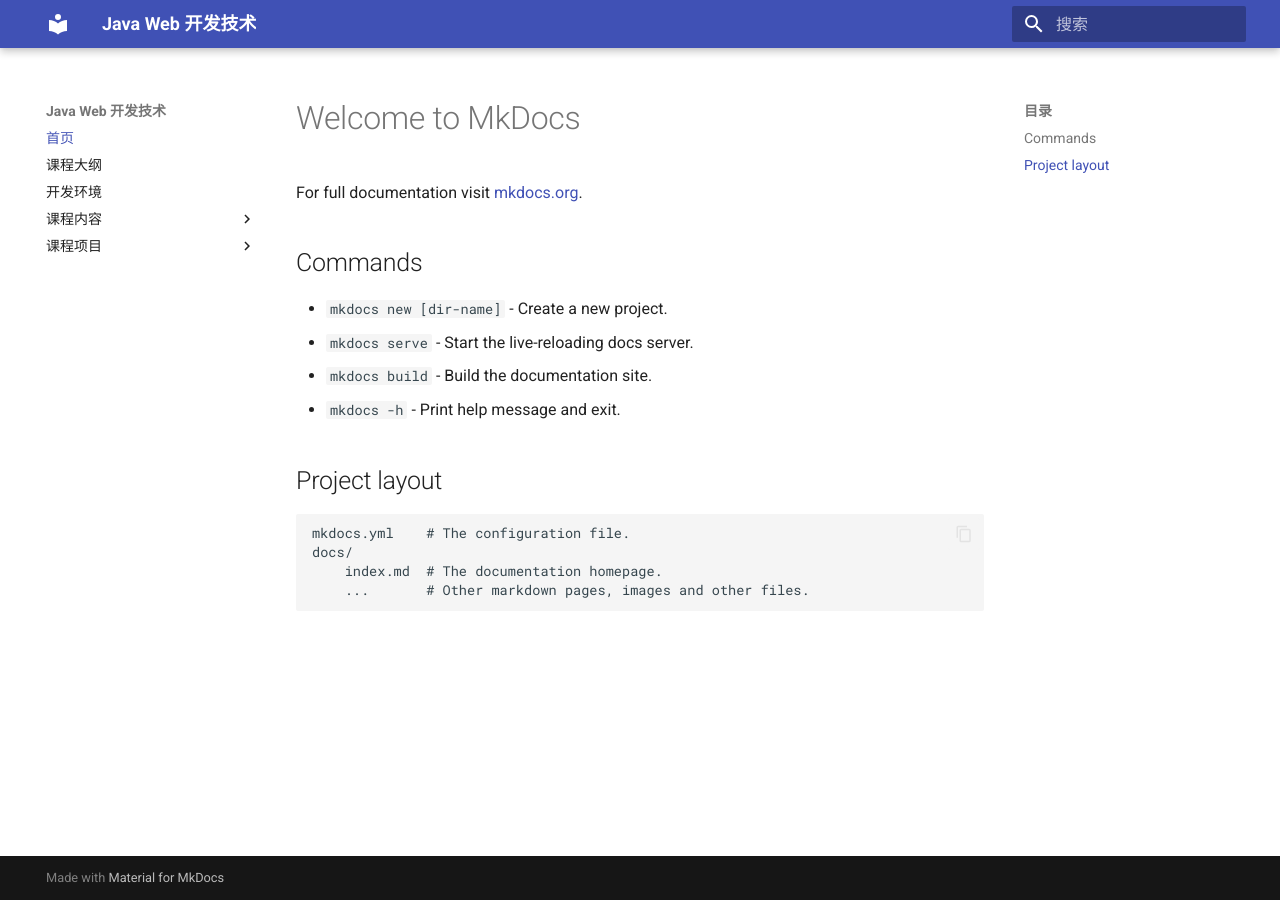
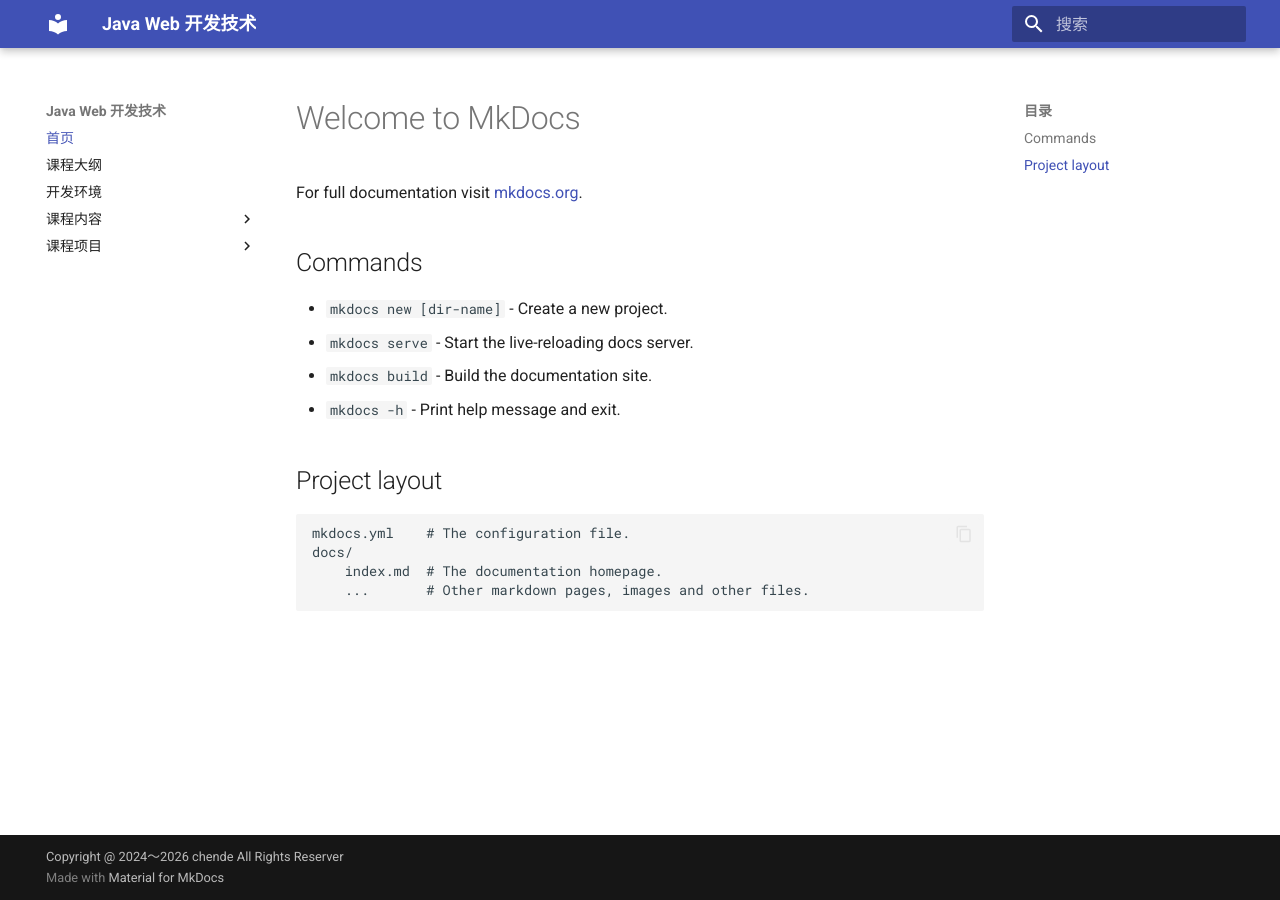
Before and after one commit to dedeguo/javaweb-course-docs, an MkDocs documentation site: the page built from docs/index.md, in a window 1280 px wide. Built offline with MkDocs 1.6.1 and Material for MkDocs 9.7.7, drawn with Linux system fonts in a browser that asks for light colours.

Commit message:
更新workflow配置

```diff
--- a/mkdocs.yml
+++ b/mkdocs.yml
@@ -12,10 +12,6 @@
     - search.highlight
     - search.suggest
     - content.code.copy
-plugins:
-  - search:
-      lang: zh
-
 nav:
   - 首页: index.md
   - 课程大纲: syllabus.md
@@ -27,3 +23,20 @@
       - 第4章 MVC 与三层架构: ch04-mvc.md
   - 课程项目:
       - 期末项目说明: project/final-project.md
+
+plugins:
+  - search:
+      lang: zh
+
+markdown_extensions:
+  - admonition
+  - footnotes
+  - tables
+  - toc:
+      permalink: true
+  - pymdownx.superfences
+  - pymdownx.highlight
+  - pymdownx.tabbed
+  - pymdownx.tasklist
+  - pymdownx.emoji
+copyright: Copyright @ 2024～2026 chende All Rights Reserver
```
Also changed, not shown: docs/ ch03-jsp.md (deleted), docs/ch03-jsp.md (added), 1 other file.
